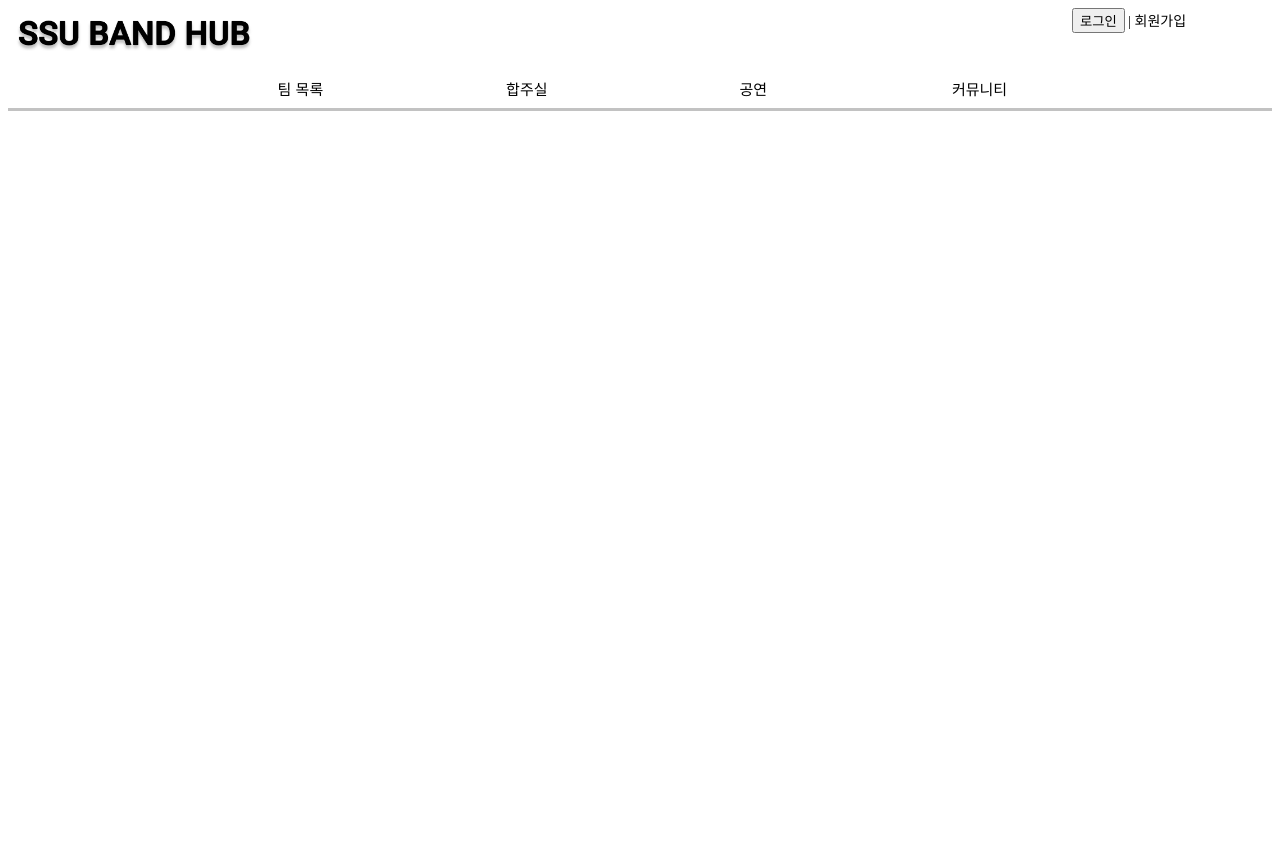
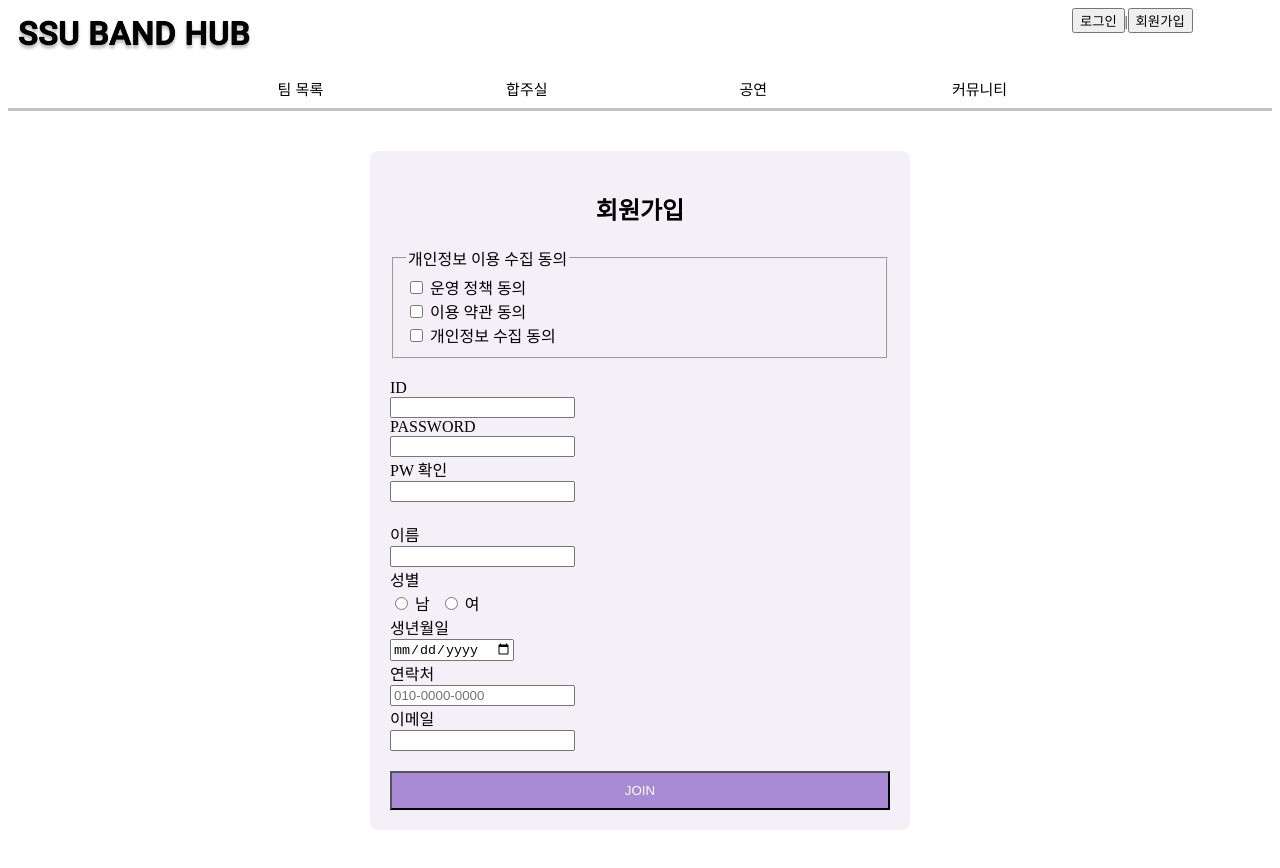
Before and after one commit to gusdn00/SSUBandHub_Front, a React (Vite) app in the folder my-react-app/: page /signup in a window 1280 px wide. Before the commit the page ends 800 px from the top, so only its background shows below. Built offline with nearby package versions, Linux system fonts and the light colour scheme.

Commit message:
6/2 팀목록, 회원가입, 로그인, 합주실 간단히 구현한 것

```diff
--- a/my-react-app/src/App.jsx
+++ b/my-react-app/src/App.jsx
@@ -3,7 +3,7 @@ import { BrowserRouter as Router, Route, Routes } from 'react-router-dom';
 import './App.css'
 import Header from './Header'
 import TeamList from './pages/TeamList/TeamList'
-import Syncroom from './pages/Syncroom';
+import Syncroom from './styles/Syncroom/Syncroom';
 import Community from './pages/Community/Community';
 import CommunityWrite from './pages/Community/CommunityWrite';
 import CommunityDetail from './pages/Community/CommunityDetail';
@@ -11,6 +11,8 @@ import Performance from './pages/performance'
 import ApplyPage from './pages/TeamList/ApplyPage';
 import CreateTeam from './pages/TeamList/CreateTeam';
 import TeamMake from './pages/TeamList/TeamMake';
+import Login from './pages/Login/Login';
+import Register from './pages/Login/SignUp';
 
 function App() {
   return (
@@ -26,6 +28,8 @@ function App() {
           <Route path="/community/:id" element={<CommunityDetail />} />
           <Route path="/team-list/Tid/:id" element={<ApplyPage />} />
           <Route path="/team-list/create" element={<TeamMake />} />
+          <Route path="/login" element={<Login />} />
+          <Route path="/signup" element={<Register />} />
         </Routes>
     </Router>
     </>
--- a/my-react-app/src/Header.jsx
+++ b/my-react-app/src/Header.jsx
@@ -23,7 +23,13 @@ function Header(){
                         </>
                     ):(
                         <>
-                            <button onClick={toggleLogin}>로그인</button> | <a href="#"> 회원가입</a>
+                            <Link to="/login">
+                                <button >로그인</button>
+                            </Link>
+                             |
+                             <Link to="/signup">
+                                <button>회원가입</button>
+                            </Link>
                         </>
                     )}
                 </div>
--- /dev/null
+++ b/my-react-app/src/pages/Login/Login.jsx
@@ -0,0 +1,49 @@
+import { useState } from "react";
+import { useNavigate } from "react-router-dom";
+
+function Login() {
+  const [email, setEmail] = useState("");
+  const [password, setPassword] = useState("");
+  const navigate = useNavigate();
+
+  const handleLogin = (e) => {
+    e.preventDefault();
+
+    // TODO: 여기에 나중에 fetch()로 백엔드 연동 예정
+    console.log("로그인 시도:", email, password);
+
+    // 로그인 성공 시 홈으로 이동
+    navigate("/home");
+  };
+
+  return (
+    <div style={{ maxWidth: "400px", margin: "50px auto" }}>
+      <h2>로그인</h2>
+      <form onSubmit={handleLogin}>
+        <div style={{ marginBottom: "10px" }}>
+          <label>이메일</label><br />
+          <input
+            type="email"
+            value={email}
+            onChange={e => setEmail(e.target.value)}
+            required
+            style={{ width: "100%" }}
+          />
+        </div>
+        <div style={{ marginBottom: "10px" }}>
+          <label>비밀번호</label><br />
+          <input
+            type="password"
+            value={password}
+            onChange={e => setPassword(e.target.value)}
+            required
+            style={{ width: "100%" }}
+          />
+        </div>
+        <button type="submit" style={{ width: "100%" }}>로그인</button>
+      </form>
+    </div>
+  );
+}
+
+export default Login;
--- /dev/null
+++ b/my-react-app/src/pages/Login/SignUp.jsx
@@ -0,0 +1,92 @@
+// src/pages/Register.jsx
+import { useState } from "react";
+
+function Register() {
+  const [form, setForm] = useState({
+    id: "",
+    password: "",
+    passwordConfirm: "",
+    name: "",
+    gender: "",
+    birth: "",
+    phone: "",
+    email: "",
+    terms: {
+      use: false,
+      policy: false,
+      privacy: false
+    }
+  });
+
+  const handleChange = (e) => {
+    const { name, value, type, checked } = e.target;
+    if (name.startsWith("terms.")) {
+      const key = name.split(".")[1];
+      setForm(prev => ({
+        ...prev,
+        terms: { ...prev.terms, [key]: checked }
+      }));
+    } else {
+      setForm(prev => ({ ...prev, [name]: type === "checkbox" ? checked : value }));
+    }
+  };
+
+  const handleSubmit = (e) => {
+    e.preventDefault();
+    console.log("가입정보:", form);
+    alert("회원가입 정보가 콘솔에 출력되었습니다.");
+  };
+
+  return (
+    <div style={{ maxWidth: "500px", margin: "40px auto", padding: "20px", background: "#f5f0f7", borderRadius: "8px" }}>
+      <h2 style={{ textAlign: "center" }}>회원가입</h2>
+      <form onSubmit={handleSubmit}>
+
+        {/* 약관 체크 */}
+        <fieldset>
+          <legend>개인정보 이용 수집 동의</legend>
+          <label><input type="checkbox" name="terms.use" onChange={handleChange} /> 운영 정책 동의</label><br />
+          <label><input type="checkbox" name="terms.policy" onChange={handleChange} /> 이용 약관 동의</label><br />
+          <label><input type="checkbox" name="terms.privacy" onChange={handleChange} /> 개인정보 수집 동의</label>
+        </fieldset>
+
+        {/* ID/PW 입력 */}
+        <div style={{ marginTop: "20px" }}>
+          <label>ID</label><br />
+          <input type="text" name="id" value={form.id} onChange={handleChange} required /><br />
+
+          <label>PASSWORD</label><br />
+          <input type="password" name="password" value={form.password} onChange={handleChange} required /><br />
+
+          <label>PW 확인</label><br />
+          <input type="password" name="passwordConfirm" value={form.passwordConfirm} onChange={handleChange} required />
+        </div>
+
+        {/* 이름, 성별, 생년월일 등 */}
+        <div style={{ marginTop: "20px" }}>
+          <label>이름</label><br />
+          <input type="text" name="name" value={form.name} onChange={handleChange} required /><br />
+
+          <label>성별</label><br />
+          <label><input type="radio" name="gender" value="M" onChange={handleChange} /> 남</label>
+          <label style={{ marginLeft: "10px" }}><input type="radio" name="gender" value="F" onChange={handleChange} /> 여</label><br />
+
+          <label>생년월일</label><br />
+          <input type="date" name="birth" value={form.birth} onChange={handleChange} required /><br />
+
+          <label>연락처</label><br />
+          <input type="text" name="phone" value={form.phone} onChange={handleChange} placeholder="010-0000-0000" required /><br />
+
+          <label>이메일</label><br />
+          <input type="email" name="email" value={form.email} onChange={handleChange} required />
+        </div>
+
+        <button type="submit" style={{ marginTop: "20px", width: "100%", background: "#a78bd4", color: "#fff", padding: "10px" }}>
+          JOIN
+        </button>
+      </form>
+    </div>
+  );
+}
+
+export default Register;
--- a/my-react-app/src/pages/Syncroom.jsx
+++ /dev/null
@@ -1,12 +0,0 @@
-import { useState } from "react";
-import "../styles/Syncroom.css" ;
-
-function Syncroom(){
-    return(
-        <>
-            Syncroom
-        </>
-    );
-}
-
-export default Syncroom
--- a/my-react-app/src/pages/TeamList/ApplyPage.jsx
+++ b/my-react-app/src/pages/TeamList/ApplyPage.jsx
@@ -1,5 +1,5 @@
-import { useParams, useNavigate } from 'react-router-dom';
-
+import { useParams } from "react-router-dom";
+import { useNavigate } from 'react-router-dom';
 function ApplyPage(){
     const { id } = useParams();
     const navigate = useNavigate();
--- a/my-react-app/src/pages/TeamList/SearchBar.jsx
+++ b/my-react-app/src/pages/TeamList/SearchBar.jsx
@@ -17,7 +17,6 @@ function SearchBar({ query, setQuery}){
                 placeholder="검색어를 입력하세요"
                 className="search-input"
                 />
-                <button className="search-button">🔍</button>
             </div>
             <button className="create-button" onClick={handleClick}>+ 팀 생성</button>
         </div>
--- a/my-react-app/src/pages/TeamList/test.json
+++ b/my-react-app/src/pages/TeamList/test.json
@@ -1,6 +1,6 @@
 [
   {
-    "id": 1,
+    "id": 500,
     "title": "쏜애플 좋아하시는 분 여기로 오세요!",
     "content": "취미로 같이 합주하실 분들을 모집하고 있습니다aaaaaaaaaaaaaaaaaaaaaaaaaaaaaaaaaaaaaaaaa",
     "bandName": "쏜애플망고",
--- /dev/null
+++ b/my-react-app/src/styles/Syncroom/Syncroom.jsx
@@ -0,0 +1,56 @@
+import { useState } from "react";
+
+function Syncroom() {
+  const [roomInfo, setRoomInfo] = useState({
+    name: "홍대연습실",
+    rating: 4.2, // 별점 평균
+    reviewCount: 12
+  });
+
+  const [showReviews, setShowReviews] = useState(false);
+  const [showWriteForm, setShowWriteForm] = useState(false);
+  const [reviews] = useState([
+    { id: 1, user: "user1", comment: "시설이 좋아요!", rating: 5 },
+    { id: 2, user: "user2", comment: "방음이 좀 아쉬워요", rating: 3 },
+  ]);
+
+  const handleShowReviews = () => setShowReviews(true);
+  const handleWriteReview = () => setShowWriteForm(true);
+
+  return (
+    <div style={{ maxWidth: "600px", margin: "40px auto", textAlign: "center" }}>
+      <h2>합주실 상세 정보</h2>
+
+      <div style={{ margin: "20px 0", padding: "20px", border: "1px solid #ccc", background: "#f9f9f9" }}>
+        <p><strong>합주실 이름:</strong> {roomInfo.name}</p>
+        <p><strong>별점:</strong> {"★".repeat(Math.round(roomInfo.rating)) + "☆".repeat(5 - Math.round(roomInfo.rating))} ({roomInfo.rating.toFixed(1)})</p>
+
+        <button onClick={handleShowReviews} style={{ marginRight: "10px" }}>리뷰 보기</button>
+        <button onClick={handleWriteReview}>리뷰 쓰기</button>
+      </div>
+
+      {/* 리뷰 목록 */}
+      {showReviews && (
+        <div style={{ marginTop: "20px", textAlign: "left" }}>
+          <h3>리뷰 목록</h3>
+          {reviews.map(r => (
+            <div key={r.id} style={{ borderBottom: "1px solid #ddd", marginBottom: "10px", paddingBottom: "10px" }}>
+              <strong>{r.user}</strong> - {"★".repeat(r.rating)}{"☆".repeat(5 - r.rating)}<br />
+              {r.comment}
+            </div>
+          ))}
+        </div>
+      )}
+
+      {/* 리뷰 작성 폼 */}
+      {showWriteForm && (
+        <div style={{ marginTop: "20px", textAlign: "left" }}>
+          <h3>리뷰 작성</h3>
+          <p>(작성 폼은 나중에 구현 예정)</p>
+        </div>
+      )}
+    </div>
+  );
+}
+
+export default Syncroom;
```
